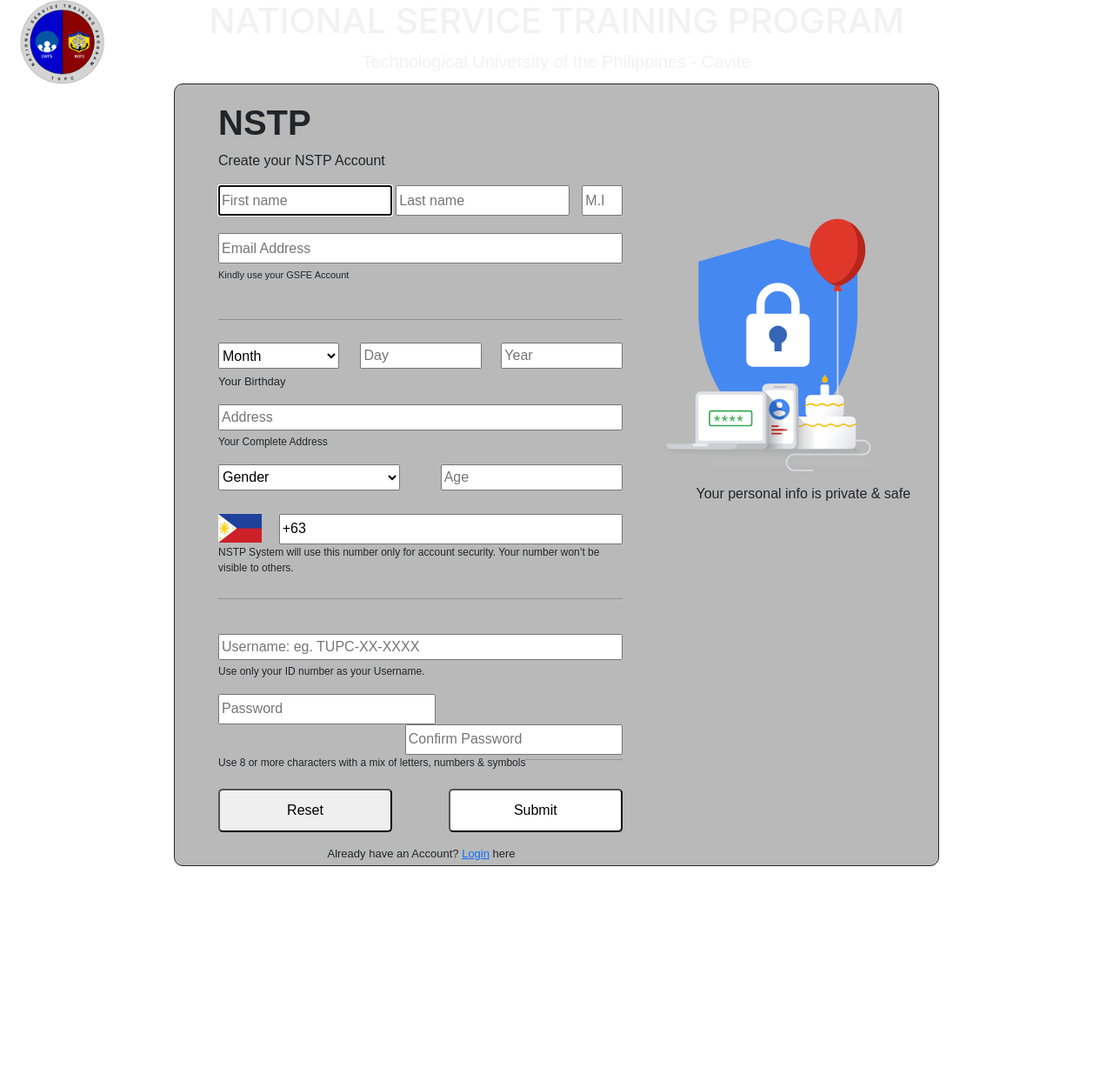
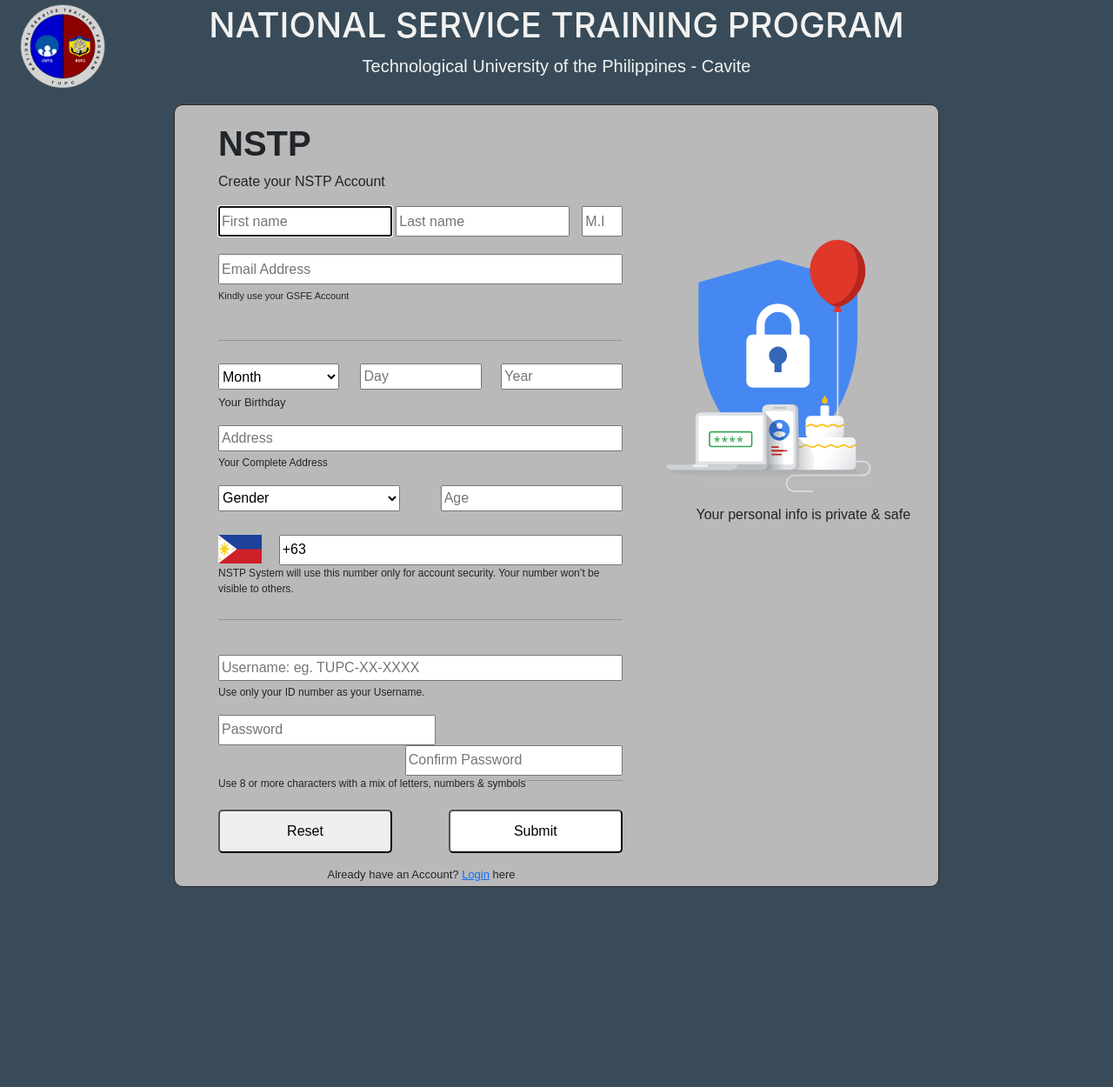
Before and after one commit to DECODER69/NSTP_SYSTEM, a PHP site: page /register.html in a window 1280 px wide. Shown: the whole page at 87% size. Before the commit the page ends 996 px from the top, so only its background shows below. Run offline with PHP 8.4, Linux system fonts and the light colour scheme.

Commit message:
NSTP_SYSTEM
landis

```diff
--- a/css/register.css
+++ b/css/register.css
@@ -1,37 +1,24 @@
-body{
-    background-color:rgb(57,75,88);
+body {
+    background-color: rgb(57, 75, 88);
 }
+
 #bg-color {
     margin: 0;
     padding: 0;
     font-family: 'Raleway', sans-serif;
-<<<<<<< HEAD
-    background-color:rgb(57,75,88);
+    background-color: rgb(57, 75, 88);
     height: 1250px;
-=======
-    background-color: rgb(57, 75, 88);
-    height: 1050px;
->>>>>>> 40bccabf9c115b521df9f6aa2b0ab4b87bb14f92
 }
 
 .header {
     margin: 0;
-<<<<<<< HEAD
-    background-color:rgb(57,75,88);
-=======
-    background-color: rgb(0, 0, 0);
->>>>>>> 40bccabf9c115b521df9f6aa2b0ab4b87bb14f92
+    background-color: rgb(57, 75, 88);
     height: 110px;
 }
 
 #logo img {
-<<<<<<< HEAD
-    width: 100px;
-    height: 90px;
-=======
     width: 114px;
     height: 100px;
->>>>>>> 40bccabf9c115b521df9f6aa2b0ab4b87bb14f92
     /* padding: 10px; */
     margin-top: 5px;
     margin-left: 15px;
```
